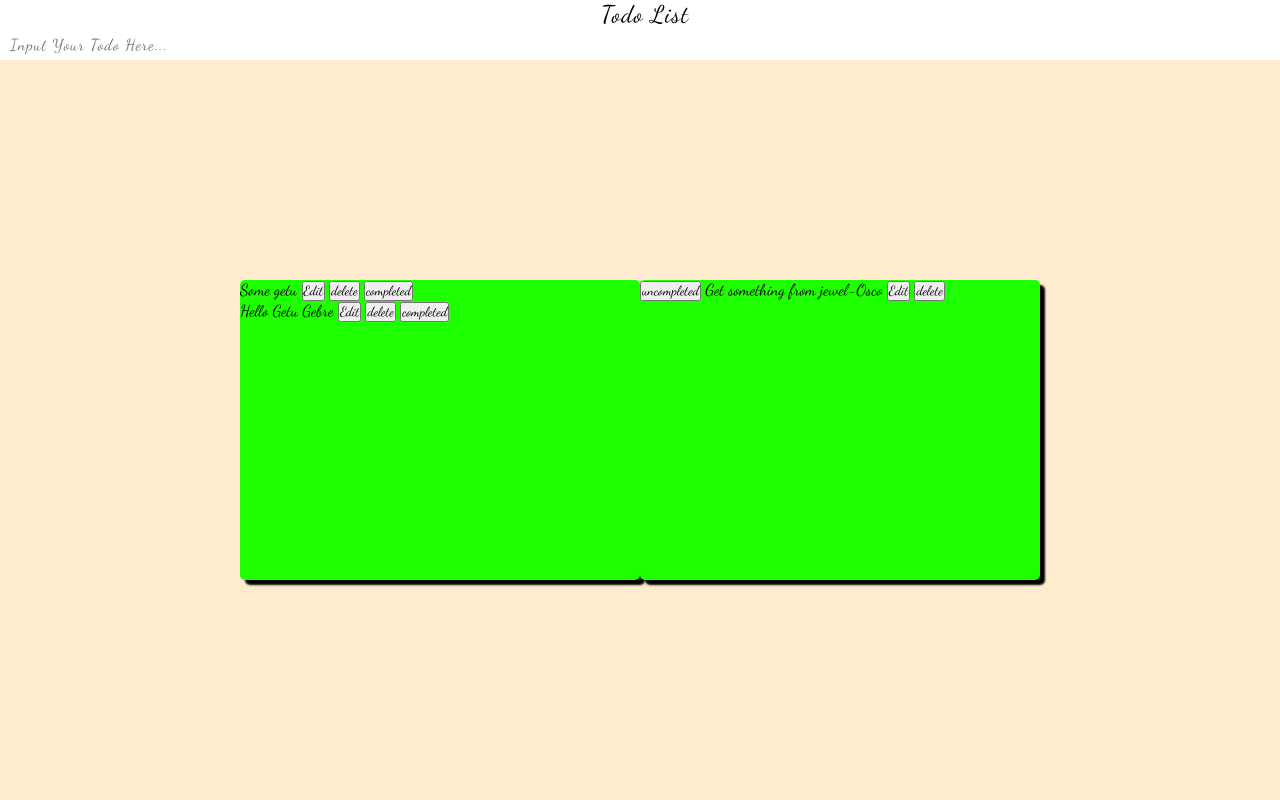
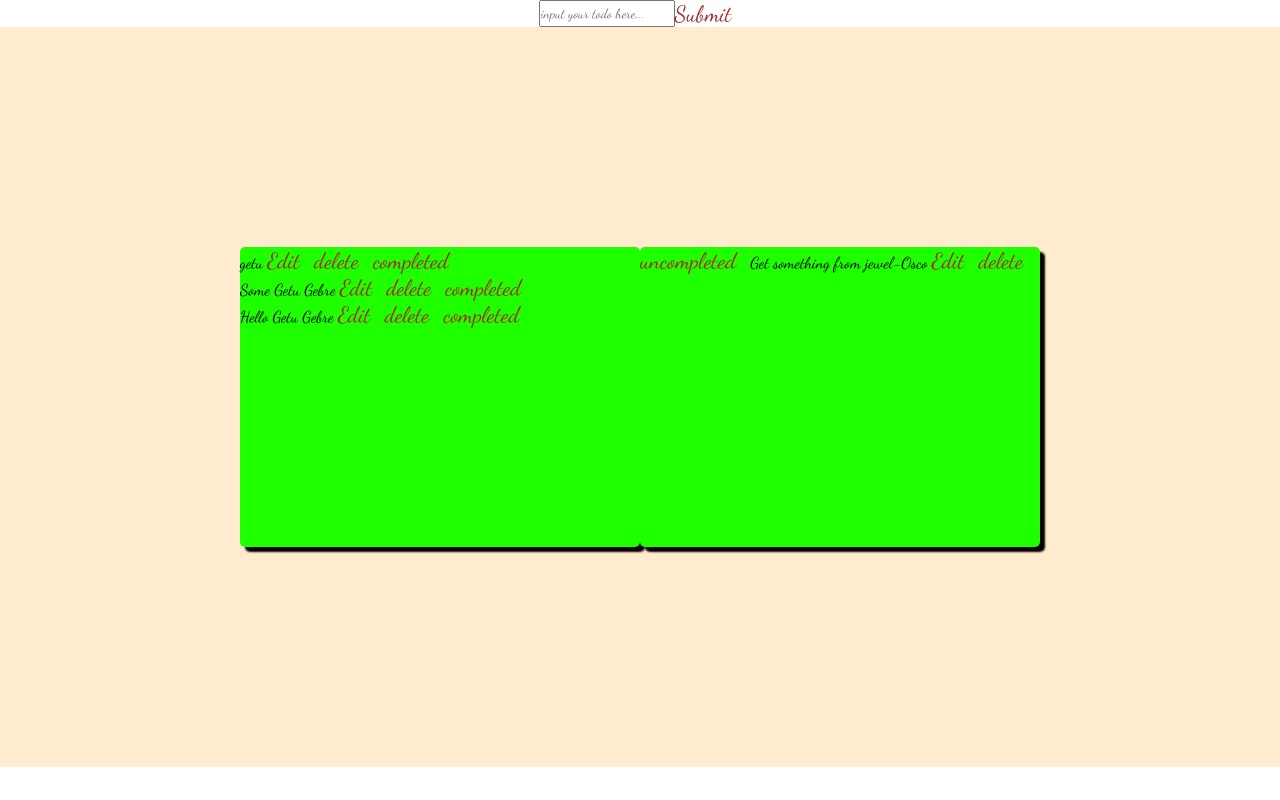
Before and after one commit to ggebre/toDoList, a website with bundled scripts: page index.html in a window 1280 px wide. Built offline with nearby package versions, Linux system fonts and the light colour scheme; data requests are answered from the project's data file.

Commit message:
update stylesheet

```diff
--- a/db.json
+++ b/db.json
@@ -13,10 +13,16 @@
       "id": 2
     },
     {
-      "content": "Some getu",
+      "content": "Some Getu Gebre",
       "isCompleted": false,
       "editable": false,
       "id": 3
+    },
+    {
+      "content": "getu",
+      "isCompleted": false,
+      "editable": false,
+      "id": 4
     }
   ]
 }
--- a/index.css
+++ b/index.css
@@ -37,6 +37,12 @@ body {
     text-transform: capitalize;
     letter-spacing: 2px;
 }
+#input-container {
+    display: flex;
+    justify-content: center;
+
+}
+
 
 .content {
     background-color: blanchedalmond;
@@ -62,52 +68,13 @@ body {
     transform: translate(-50%, -50%); */
 }
 
-.todolist__header,
-.todolist__input,
-ul li {
-    height: var(--height-todolist-header);
-    line-height: var(--height-todolist-header);
-    width: 100%;
-
-    padding-left: 10px;
-
-    border: none;
-    outline: none;
-
-    font-size: 1rem;
-    text-transform: capitalize;
-    letter-spacing: 1px;
-
-    list-style: none;
-}
-.todolist__header {
-    font-size: 1.5rem;
-    text-align: center;
-}
-ul li {
-    display: flex;
-    justify-content: space-between;
-}
-ul li span {
-    overflow: hidden;
-}
-ul li button {
+button {
     margin-right: 10px;
     background-color: rgba(0, 0, 0, 0);
     border: none;
     color: brown;
     font-size: 1.4rem;
 }
-ul li button:hover {
+button:hover {
     font-size: 1.6rem;
 }
-ul li button:active {
-    font-size: 1.3rem;
-}
-ul li:hover {
-    background-color: var(--color-red-li-hover);
-}
-ul {
-    height: calc(100% - var(--height-todolist-header) * 2);
-    overflow: auto;
-}
--- a/index.html
+++ b/index.html
@@ -16,11 +16,14 @@
     </head>
     <body>
 
-        <header class="todolist__header">todo list</header>
-        <input
+        <div id="input-container">
+            <input
             class="todolist__input"
             placeholder="input your todo here..."
-        />
+            />
+            <button>Submit</button>
+        </div>
+
         <main class="content">
             <section class="todolist">
                 <ul id="todolist__container"></ul>
--- a/mvc/controller.js
+++ b/mvc/controller.js
@@ -67,7 +67,6 @@ export const Controller = ((model, view) => {
                 const [elem] = foundTodo;
                 elem.editable = !elem.editable;
                 elem.content = event.target.value;
-                // state.todolist = [...state.todolist];
                 model.editTodo(elem);
             }
         });
```
